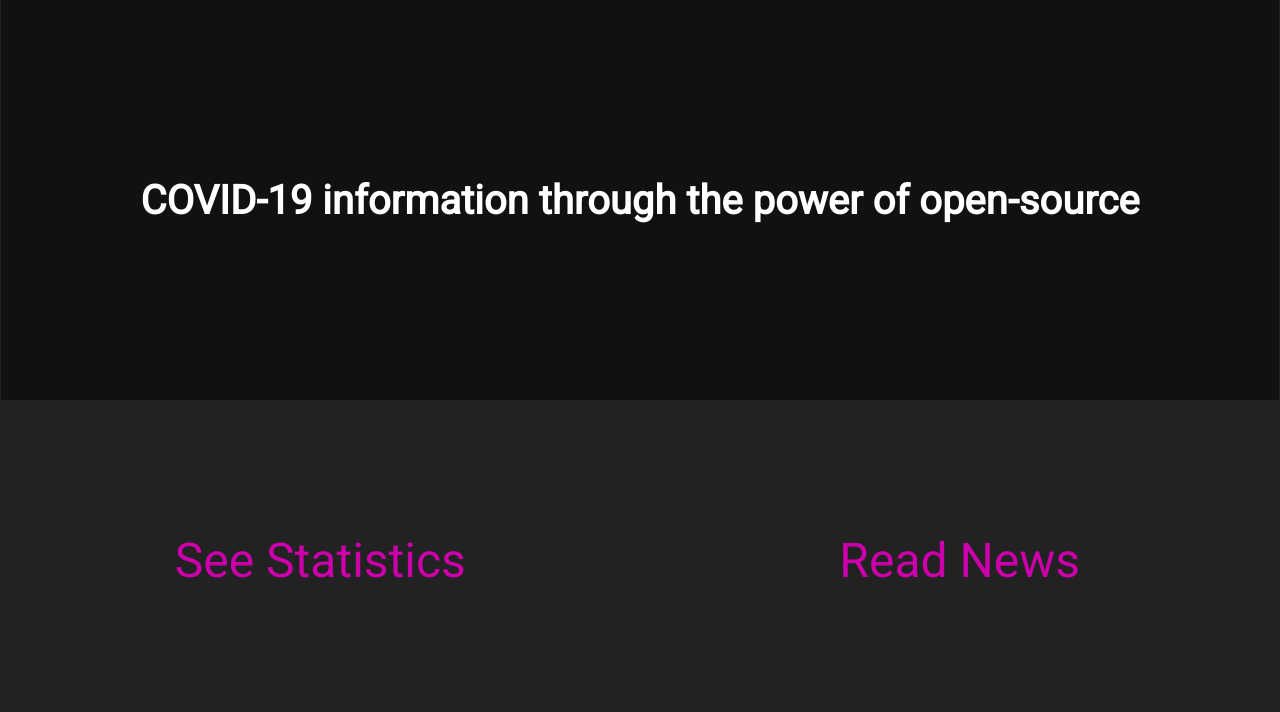
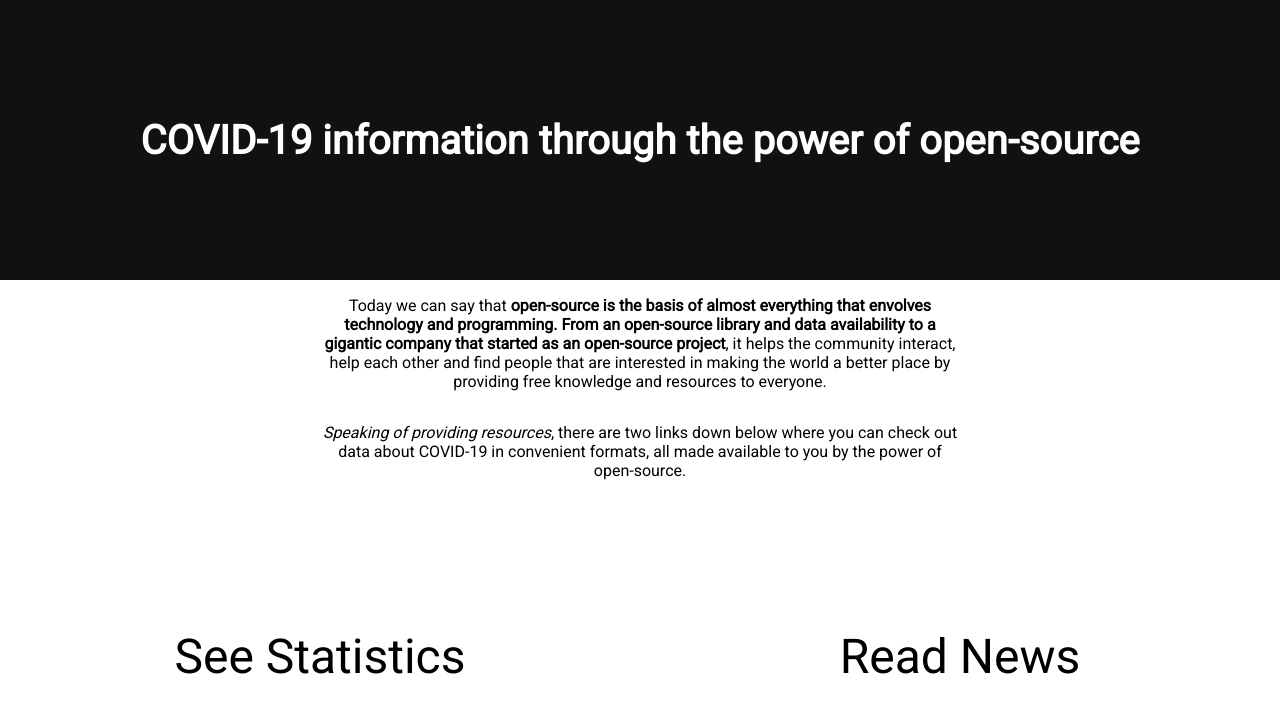
Before and after one commit to JustAn0therDev/open-source-covid-vis, a Next.js app: page / in a window 1280 px wide. Shown: the top 712 px of the page. Built offline with nearby package versions, Linux system fonts and the light colour scheme.

Commit message:
Adding component with text about open-source and changing components and global styles

```diff
--- a/globalStyles.json
+++ b/globalStyles.json
@@ -8,7 +8,7 @@
     },
     "theme":  {
         "colors": {
-            "primary": "#cc00aa",
+            "primary": "#000000",
             "secondary": "#0000a0"
         }
     },
--- a/pages/_app.js
+++ b/pages/_app.js
@@ -2,19 +2,20 @@ import { createGlobalStyle, ThemeProvider } from 'styled-components'
 import globalStylesFromJsonFile from '../globalStyles.json'
 
 const GlobalStyle = createGlobalStyle`
-  * {
-    overflow-y: hidden;
-  }
   body {
     margin: 0;
     padding: 0;
     box-sizing: border-box;
-    background-color: #222222;
+    background-color: #FFFFFF;
     display: flex;
     flex: 1;
     justify-content: center;
     align-items: center;
     font-family: 'Roboto';
+  }
+
+  body section {
+    width: 100vw;
   }
 `
 
--- a/pages/index.js
+++ b/pages/index.js
@@ -1,6 +1,7 @@
 import Head from 'next/head'
+import Links from '../src/components/Links/index'
 import HomeHeader from '../src/components/HomeHeader/index'
-import Links from '../src/components/Links/index'
+import OpenSourceArticle from '../src/components/OpenSourceArticle'
 
 export default function Home({ fontFamilyUrl }) {
   return (
@@ -10,6 +11,7 @@ export default function Home({ fontFamilyUrl }) {
       <link href={fontFamilyUrl} rel="stylesheet"></link>
     </Head>
       <HomeHeader></HomeHeader>
+      <OpenSourceArticle></OpenSourceArticle>
       <Links></Links>
     </>
   )
--- a/src/components/HomeHeader/index.js
+++ b/src/components/HomeHeader/index.js
@@ -1,9 +1,7 @@
 import styled from 'styled-components'
 
 const Section = styled.section`
-    /* border: 1px solid red; */
-    width: 99.9vw;
-    height: 50vh;
+    height: 35vh;
     background-color: #111111;
     display: flex;
     flex: 1;
--- a/src/components/Links/index.js
+++ b/src/components/Links/index.js
@@ -1,14 +1,20 @@
 import styled from "styled-components";
 
 const Section = styled.section`
-    width: 99.9vw;
+
+    @media screen and (min-width: 60px) {
         height: 40vh;
         display: grid;
-    grid-template-columns: 2fr 2fr;
+        grid-template-columns: 1fr;
         align-items: center;
         text-align: center;
         font-size: 3rem;
         color: ${({ theme }) => theme.colors.primary};
+    }
+
+    @media screen and (min-width: 768px) {
+        grid-template-columns: 2fr 2fr;
+    }
 `
 
 const GraphLink = styled.a`
--- /dev/null
+++ b/src/components/OpenSourceArticle/index.js
@@ -0,0 +1,33 @@
+import styled from 'styled-components'
+
+const Article = styled.article`
+    display: flex;
+    flex: 1;
+    justify-content: center;
+    flex-direction: column;
+    align-items: center;
+    text-align: center;
+    /* border: 1px solid red; */
+    min-height: 10vh;
+    color: ${({ theme }) => theme.colors.primary};
+`
+
+const Paragraph = styled.p`
+    width: 50vw;
+`
+
+export default function OpenSourceArticle() {
+    return (
+        <Article>
+            <Paragraph>
+                Today we can say that <strong>open-source is the basis of almost everything that envolves technology and programming. From an open-source library
+                and data availability to a gigantic company that started as an open-source project</strong>, it helps the community interact, help each other
+                and find people that are interested in making the world a better place by providing free knowledge and resources to everyone.
+            </Paragraph>
+            <Paragraph>
+                <em>Speaking of providing resources</em>, there are two links down below where you can check out data about COVID-19 in convenient formats,
+                all made available to you by the power of open-source.
+            </Paragraph>
+        </Article>
+    )
+}
```
Lines whose indentation alone changed are shown as unchanged.
